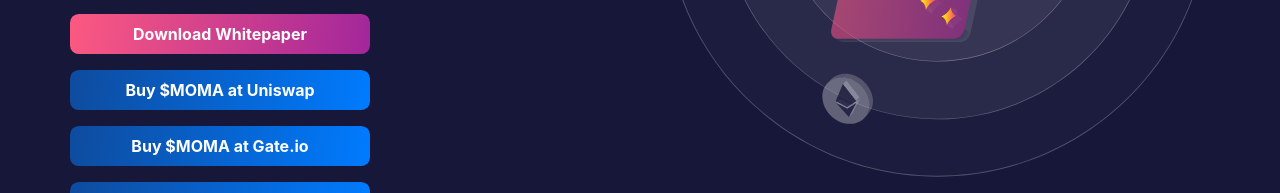
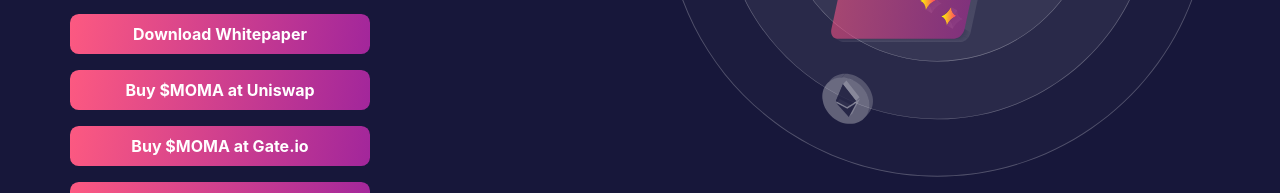
Before and after one commit to Mochi-Lab/mochi.market, a React (Create React App) app: page / in a window 1280 px wide. Shown: the part 594-787 px from the top of the page. Built offline with nearby package versions, Linux system fonts and the light colour scheme.

Commit message:
change-color-btn-introductions

```diff
--- a/src/components/Introductions/style.css
+++ b/src/components/Introductions/style.css
@@ -110,7 +110,7 @@
 
 .introductions .btn-introductions {
   margin: 0.5rem 0;
-  background: linear-gradient(99.5deg, rgb(5 126 255 / 51%) 0.48%, #007bff 100%);
+  background: linear-gradient(99.5deg, #fc5981 0.48%, #a2269b 100%);
   color: white;
   font-weight: bold;
   border: 0;
@@ -121,7 +121,7 @@
 
 .introductions .btn-introductions:hover {
   transition: 0.5s;
-  background: linear-gradient(99.5deg, #007bff 0.48%, rgb(5 126 255 / 51%) 100%);
+  background: linear-gradient(99.5deg, #a2269b 0.48%, #fc5981 100%);
 }
 
 @media (min-width: 576px) {
```
